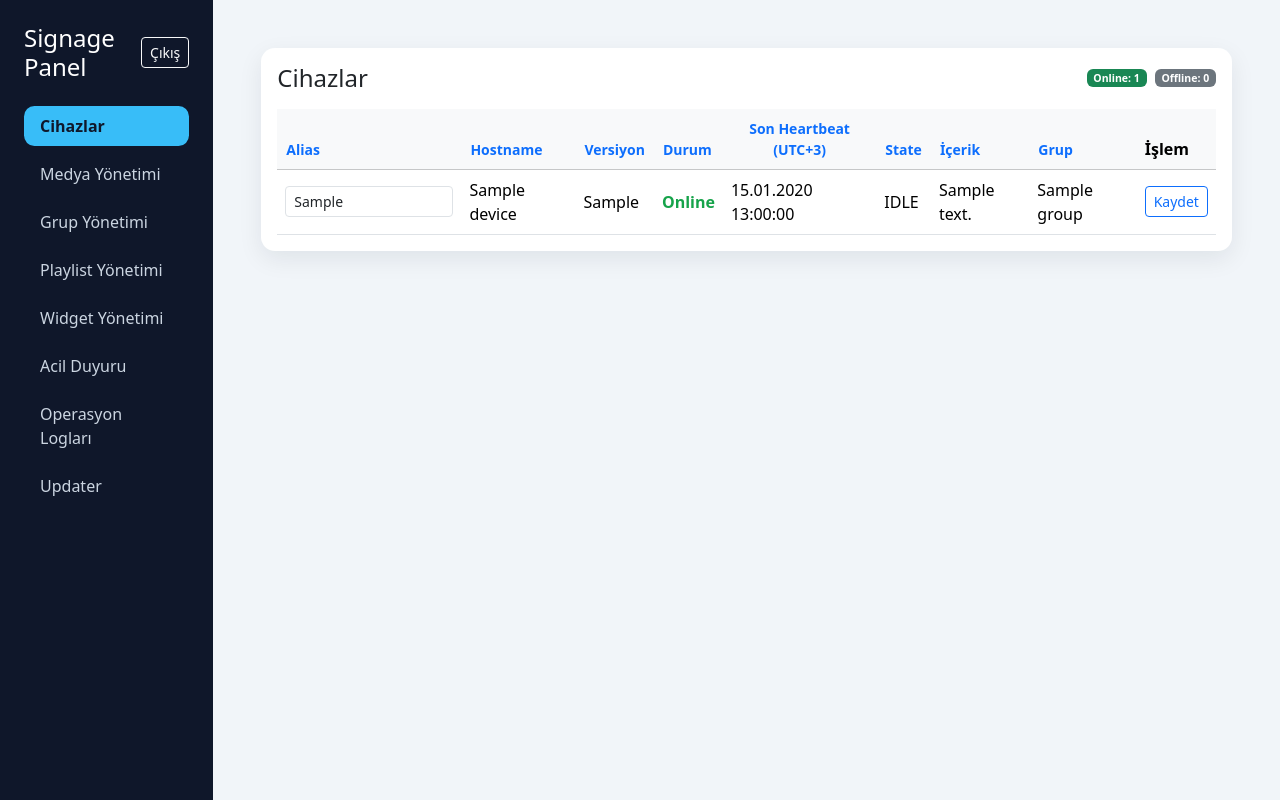
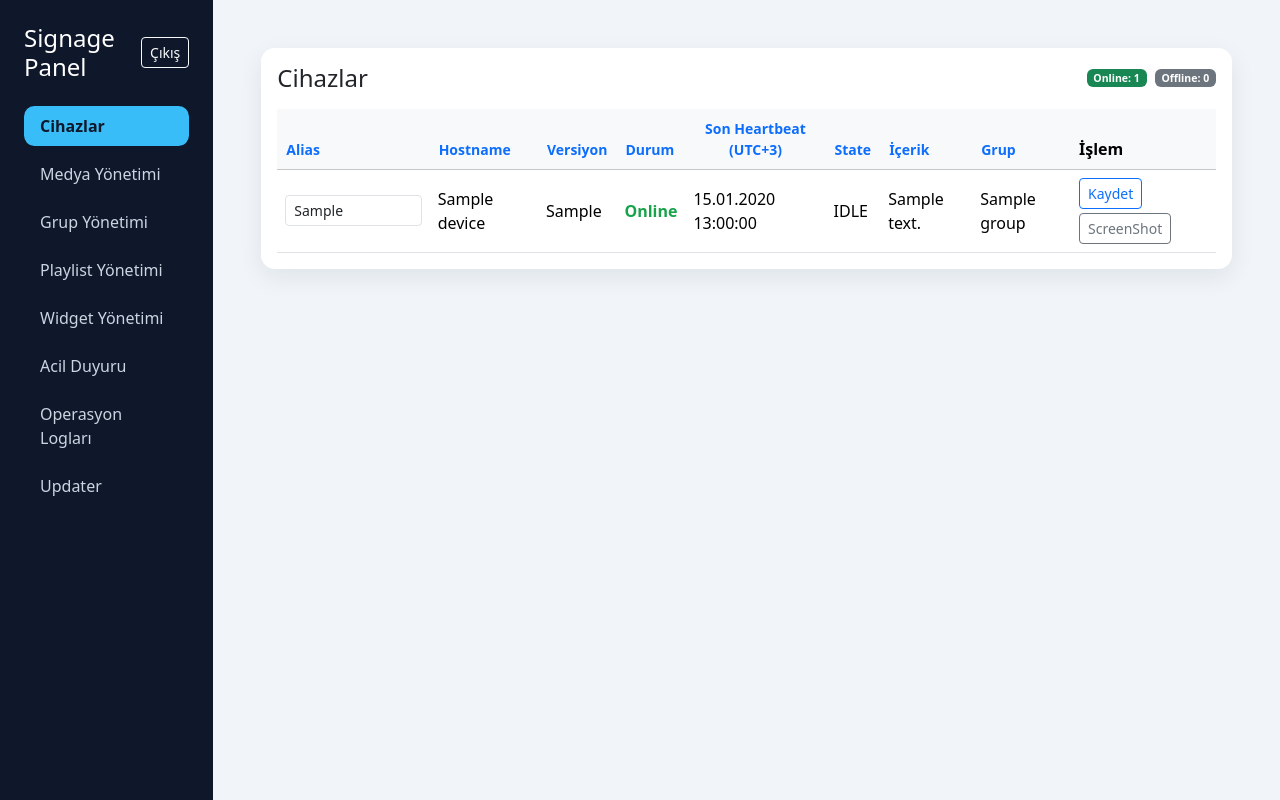
Before and after one commit to hihancioglu/baylan-signage, a Flask app: page /panel in a window 1280 px wide. Run offline with Flask 3, Linux system fonts and the light colour scheme; the visitor is signed in with stand-in values (Sample User, id 1); tables that the repository leaves empty hold one stand-in row (values such as "Sample post"); data that the repository does not hold is empty; some libraries are stand-ins or nearby versions.

Commit message:
Panel cihaz işlemlerine ScreenShot butonu ve modal önizleme ekle

```diff
--- a/app/templates/panel.html
+++ b/app/templates/panel.html
@@ -452,7 +452,22 @@
     </div>
   </div>
 
+  <div class="modal fade" id="device-screenshot-modal" tabindex="-1" aria-hidden="true">
+    <div class="modal-dialog modal-xl modal-dialog-centered">
+      <div class="modal-content">
+        <div class="modal-header">
+          <h5 class="modal-title" id="device-screenshot-title">Ekran Görüntüsü</h5>
+          <button type="button" class="btn-close" data-bs-dismiss="modal" aria-label="Close"></button>
+        </div>
+        <div class="modal-body text-center bg-dark-subtle">
+          <img id="device-screenshot-image" class="img-fluid rounded" alt="Cihaz ekran görüntüsü" />
+        </div>
+      </div>
+    </div>
+  </div>
+
 <script src="https://cdn.jsdelivr.net/npm/bootstrap@5.3.3/dist/js/bootstrap.bundle.min.js" integrity="sha384-YvpcrYf0tY3lHB60NNkmXc5s9fDVZLESaAA55NDzOxhy9GkcIdslK1eN7N6jIeHz" crossorigin="anonymous"></script>
+<script src="https://cdn.jsdelivr.net/npm/html2canvas@1.4.1/dist/html2canvas.min.js"></script>
 <script>
 const hdr = { 'Content-Type': 'application/json' };
 let cachedPlaylists = [];
@@ -583,9 +598,41 @@ function renderDevicesTable(){
     const stateText = getDeviceStateText(d);
     const contentText = getDeviceContentText(d);
 
-    tr.innerHTML = `<td><input class="form-control form-control-sm" id="device-alias-${safeHostname}" placeholder="Alias" value="${escapeHtml(d.alias||'')}" /></td><td>${escapeHtml(d.hostname||'')}</td><td>${escapeHtml(d.agent_version||'-')}</td><td><span class="${d.is_online?'status-online':'status-offline'}">${d.is_online?'Online':'Offline'}</span></td><td>${escapeHtml(formatHeartbeatUtc3(d.last_seen))}</td><td>${escapeHtml(stateText)}</td><td>${escapeHtml(contentText)}</td><td>${escapeHtml(d.group||'-')}</td><td><button class="btn btn-sm btn-outline-primary" onclick="saveDeviceAlias('${safeHostname}')">Kaydet</button></td>`;
+    tr.innerHTML = `<td><input class="form-control form-control-sm" id="device-alias-${safeHostname}" placeholder="Alias" value="${escapeHtml(d.alias||'')}" /></td><td>${escapeHtml(d.hostname||'')}</td><td>${escapeHtml(d.agent_version||'-')}</td><td><span class="${d.is_online?'status-online':'status-offline'}">${d.is_online?'Online':'Offline'}</span></td><td>${escapeHtml(formatHeartbeatUtc3(d.last_seen))}</td><td>${escapeHtml(stateText)}</td><td>${escapeHtml(contentText)}</td><td>${escapeHtml(d.group||'-')}</td><td><div class="d-flex flex-wrap gap-1"><button class="btn btn-sm btn-outline-primary" onclick="saveDeviceAlias('${safeHostname}')">Kaydet</button><button class="btn btn-sm btn-outline-secondary" onclick="showDeviceScreenshot('${safeHostname}', this)">ScreenShot</button></div></td>`;
     body.appendChild(tr);
   });
+}
+
+async function showDeviceScreenshot(encodedHostname, triggerButton){
+  const hostname = decodeURIComponent(encodedHostname || '');
+  const aliasInput = document.getElementById(`device-alias-${encodeURIComponent(hostname)}`);
+  const row = aliasInput?.closest('tr');
+  if(!row){
+    alert('Ekran görüntüsü alınacak satır bulunamadı.');
+    return;
+  }
+  if(typeof html2canvas !== 'function'){
+    alert('ScreenShot modülü yüklenemedi.');
+    return;
+  }
+
+  const button = triggerButton || null;
+  if(button) button.disabled = true;
+  try{
+    const canvas = await html2canvas(row, { backgroundColor: '#ffffff', scale: 2 });
+    const image = document.getElementById('device-screenshot-image');
+    const title = document.getElementById('device-screenshot-title');
+    if(image) image.src = canvas.toDataURL('image/png');
+    if(title) title.textContent = `${hostname || 'Cihaz'} - ScreenShot`;
+
+    const modalElement = document.getElementById('device-screenshot-modal');
+    if(modalElement) bootstrap.Modal.getOrCreateInstance(modalElement).show();
+  }catch(err){
+    console.error(err);
+    alert('ScreenShot alınırken hata oluştu.');
+  }finally{
+    if(button) button.disabled = false;
+  }
 }
 
 async function loadDevices(){
```
